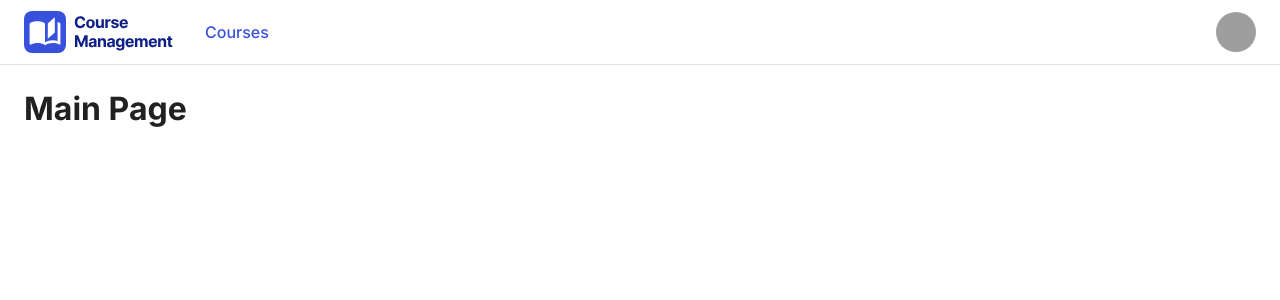
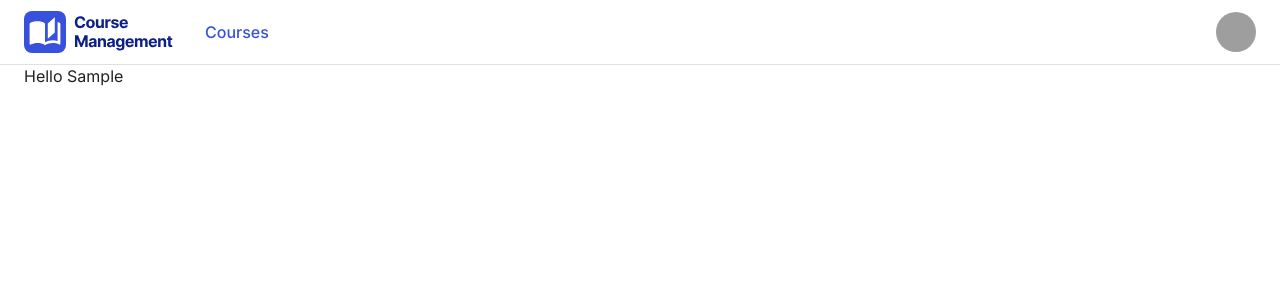
Before and after one commit to pelu-mi/Project-CoMS, a React (Vite) app in the folder client/: page / in a window 1280 px wide. Shown: the top 300 px of the page. Built offline with nearby package versions, Linux system fonts and the light colour scheme; sample sign-in values are in the browser's storage; grey boxes are pictures that could not be loaded.

Commit message:
ongoing course list page

```diff
--- /dev/null
+++ b/client/src/pages/CourseListPage/CourseListPage.jsx
@@ -0,0 +1,11 @@
+import { Typography } from "@mui/material";
+import { useUser } from "context/UserProvider/UserProvider";
+
+export const CourseListPage = () => {
+  const { user } = useUser();
+  return (
+    <>
+      <Typography>Hello {user.firstName}</Typography>
+    </>
+  );
+};
--- /dev/null
+++ b/client/src/pages/CourseListPage/index.js
@@ -0,0 +1 @@
+export { CourseListPage } from "./CourseListPage";
--- a/client/src/pages/MainPage/MainPage.jsx
+++ b/client/src/pages/MainPage/MainPage.jsx
@@ -1,11 +1,13 @@
 import { PageLayout } from "components/PageLayout";
+import { CourseListPage } from "pages/CourseListPage";
+
 import { Route, Routes } from "react-router-dom";
 
 export const MainPage = () => {
   return (
     <PageLayout>
       <Routes>
-        <Route path="/*" element={<h1>Main Page</h1>} />
+        <Route path="/*" element={<CourseListPage />} />
       </Routes>
     </PageLayout>
   );
```
